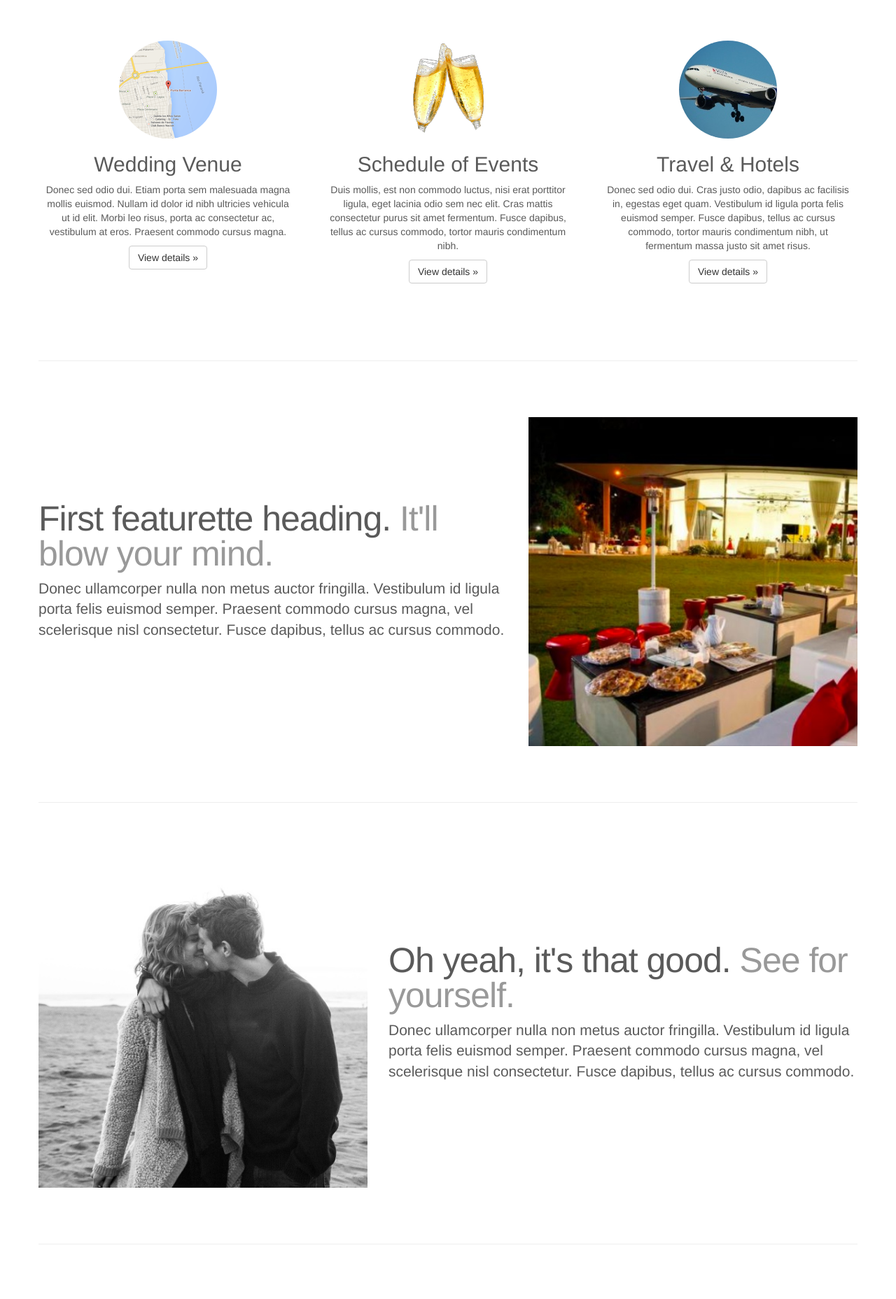
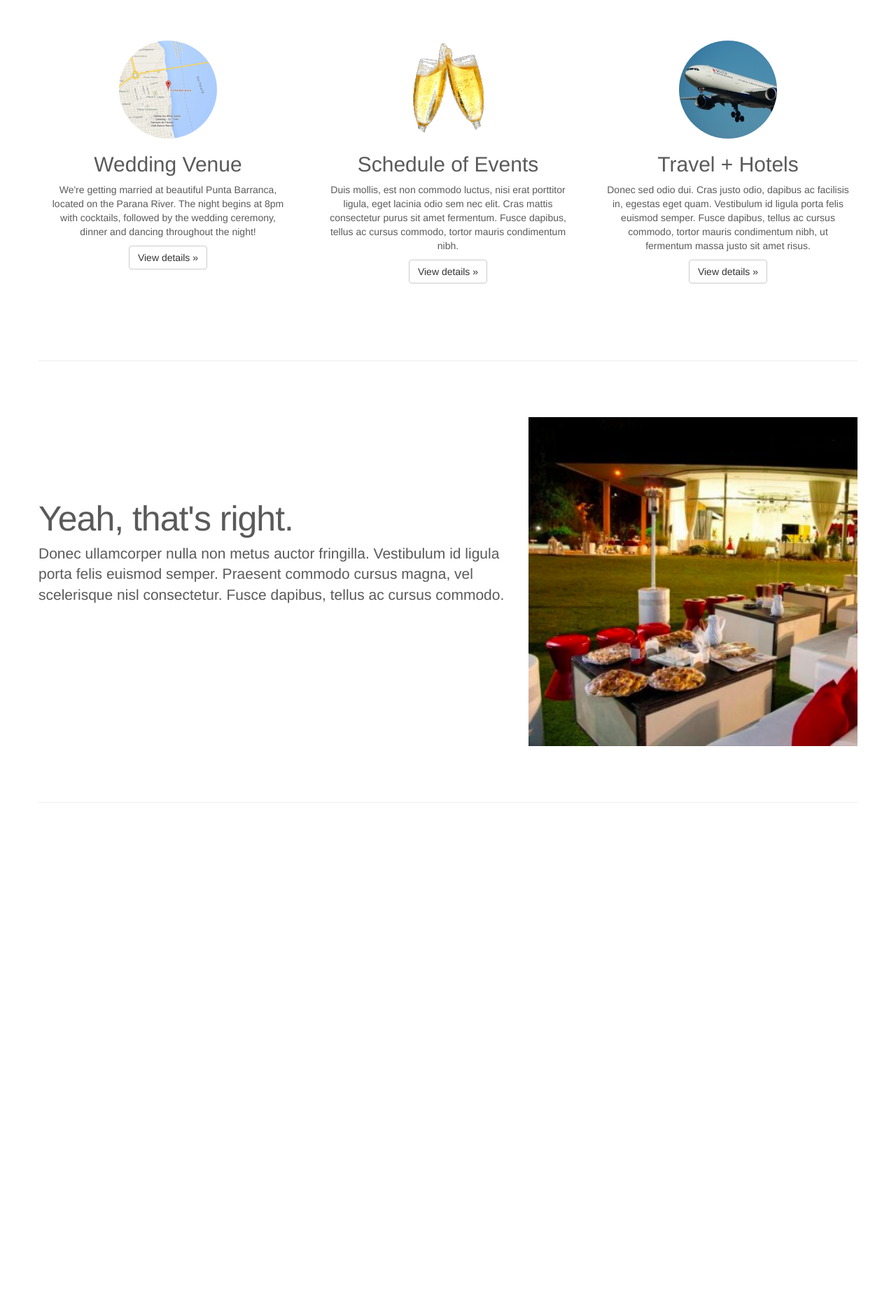
Before and after one commit to burdzwastaken/ashley.santi.io, a Flask app: page / in a window 1280 px wide. Shown: the part 502-2358 px from the top of the page at 70% size. After the commit the page ends 1649 px from the top, so only its background shows below. Run offline with Flask 2, Linux system fonts and the light colour scheme; some libraries are stand-ins or nearby versions.

Commit message:
houston, we have copy

```diff
--- a/templates/index.htm
+++ b/templates/index.htm
@@ -31,7 +31,7 @@
       <div class="col-lg-4">
         <img class="img-circle" src="static/images/map_small.png" alt="Venue">
         <h2>Wedding Venue</h2>
-        <p>Donec sed odio dui. Etiam porta sem malesuada magna mollis euismod. Nullam id dolor id nibh ultricies vehicula ut id elit. Morbi leo risus, porta ac consectetur ac, vestibulum at eros. Praesent commodo cursus magna.</p>
+        <p>We're getting married at beautiful Punta Barranca, located on the Parana River. The night begins at 8pm with cocktails, followed by the wedding ceremony, dinner and dancing throughout the night!</p>
         <p><a class="btn btn-default" href="#" role="button">View details &raquo;</a></p>
       </div><!-- /.col-lg-4 -->
       <div class="col-lg-4">
@@ -42,7 +42,7 @@
       </div><!-- /.col-lg-4 -->
       <div class="col-lg-4">
         <img class="img-circle" src="static/images/travel_small.jpg" alt="Travel">
-        <h2>Travel &amp; Hotels</h2>
+        <h2>Travel + Hotels</h2>
         <p>Donec sed odio dui. Cras justo odio, dapibus ac facilisis in, egestas eget quam. Vestibulum id ligula porta felis euismod semper. Fusce dapibus, tellus ac cursus commodo, tortor mauris condimentum nibh, ut fermentum massa justo sit amet risus.</p>
         <p><a class="btn btn-default" href="#" role="button">View details &raquo;</a></p>
       </div><!-- /.col-lg-4 -->
@@ -55,7 +55,7 @@
 
     <div class="row featurette">
       <div class="col-md-7">
-        <h2 class="featurette-heading">First featurette heading. <span class="text-muted">It'll blow your mind.</span></h2>
+        <h2 class="featurette-heading">Yeah, that's right.</h2>
         <p class="lead">Donec ullamcorper nulla non metus auctor fringilla. Vestibulum id ligula porta felis euismod semper. Praesent commodo cursus magna, vel scelerisque nisl consectetur. Fusce dapibus, tellus ac cursus commodo.</p>
       </div>
       <div class="col-md-5">
@@ -64,30 +64,6 @@
     </div>
 
     <hr class="featurette-divider">
-
-    <div class="row featurette">
-      <div class="col-md-5">
-        <img class="featurette-image img-responsive" src="static/images/beach_kiss.jpg" alt="Generic placeholder image">
-      </div>
-      <div class="col-md-7">
-        <h2 class="featurette-heading">Oh yeah, it's that good. <span class="text-muted">See for yourself.</span></h2>
-        <p class="lead">Donec ullamcorper nulla non metus auctor fringilla. Vestibulum id ligula porta felis euismod semper. Praesent commodo cursus magna, vel scelerisque nisl consectetur. Fusce dapibus, tellus ac cursus commodo.</p>
-      </div>
-    </div>
-
-    <hr class="featurette-divider">
-
-    <div class="row featurette">
-      <div class="col-md-7">
-        <h2 class="featurette-heading">And lastly, this one. <span class="text-muted">Checkmate.</span></h2>
-        <p class="lead">Donec ullamcorper nulla non metus auctor fringilla. Vestibulum id ligula porta felis euismod semper. Praesent commodo cursus magna, vel scelerisque nisl consectetur. Fusce dapibus, tellus ac cursus commodo.</p>
-      </div>
-      <div class="col-md-5">
-        <img class="featurette-image img-responsive" src="static/images/high_five.jpg" alt="Generic placeholder image">
-      </div>
-    </div>
-
-    <hr class="featurette-divider">
     <!-- /END THE FEATURETTES -->
 
   </div><!-- /.container -->
```
